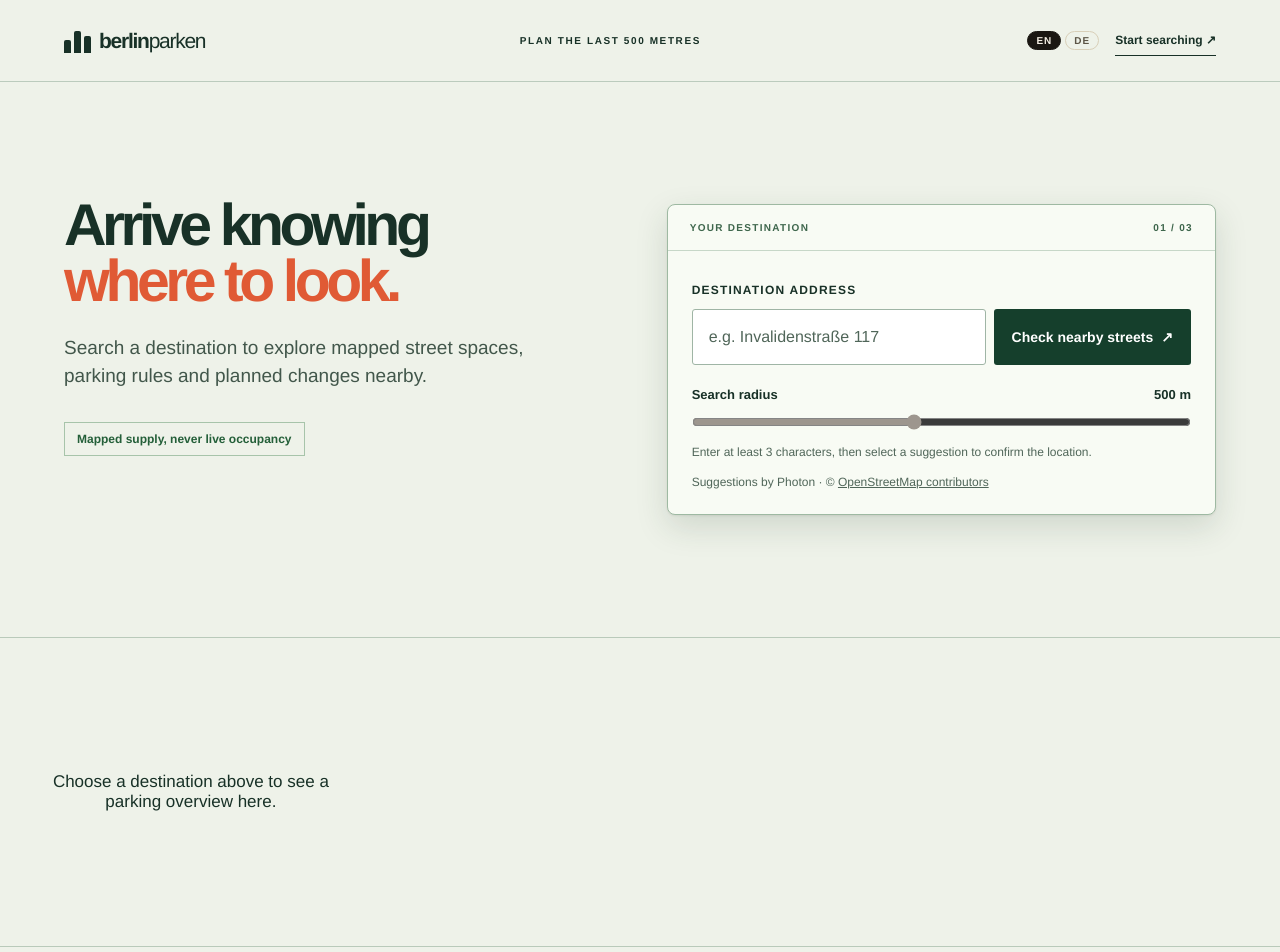
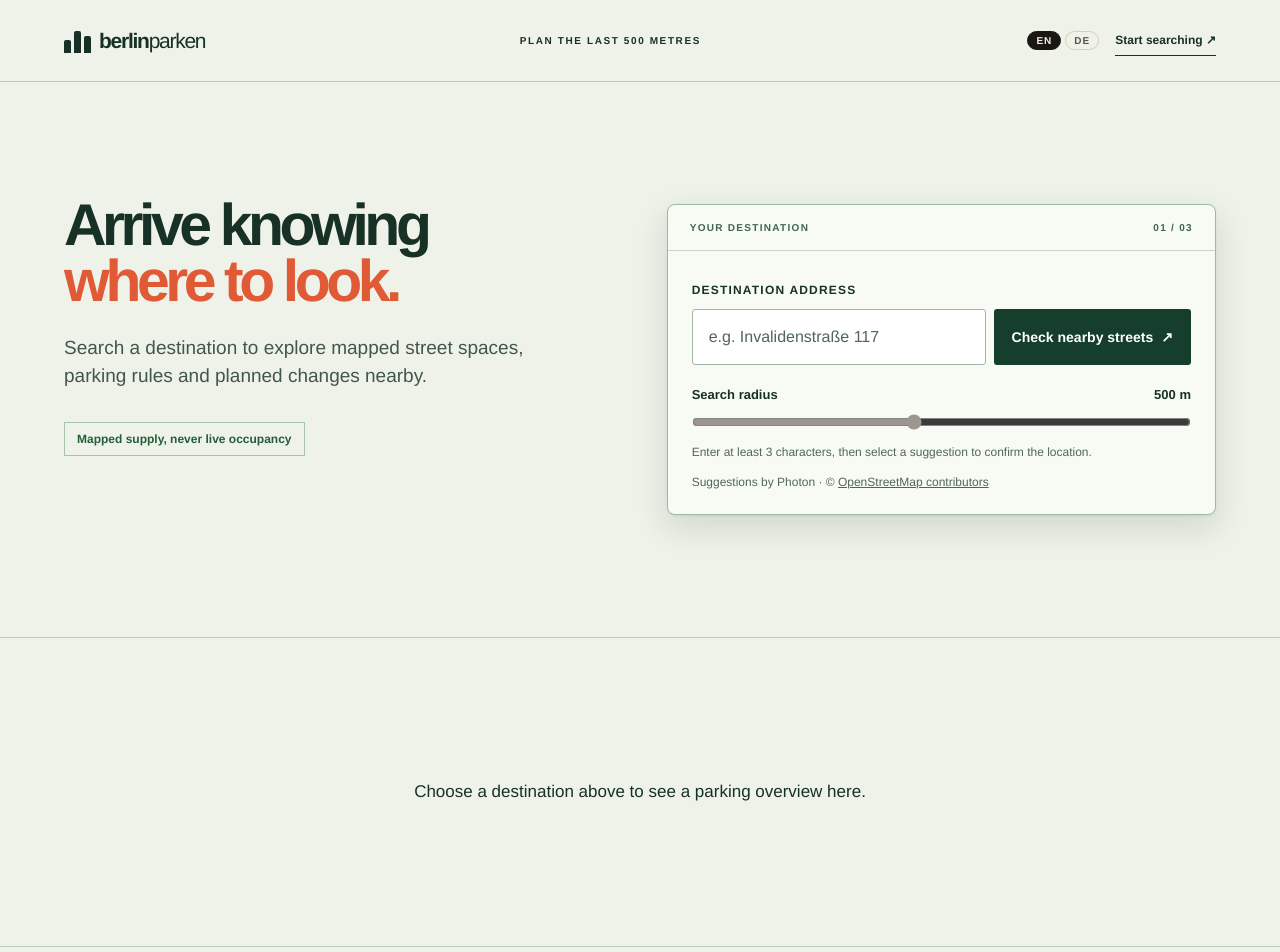
Before and after one commit to rotimi-babalola/berlin-parken, a Next.js app: page / in a window 1280 px wide. Shown: the top 952 px of the page. Built offline with nearby package versions, Linux system fonts and the light colour scheme.

Commit message:
feat(signal): adjust layout for empty results and loading note in CSS

```diff
--- a/src/components/signal/signal.module.css
+++ b/src/components/signal/signal.module.css
@@ -412,12 +412,14 @@
   text-underline-offset: 4px;
 }
 .emptyResult {
+  grid-column: 1 / -1;
   margin: auto;
   padding: 70px 24px;
   font-size: 17px;
   text-align: center;
 }
 .loadingNote {
+  grid-column: 1 / -1;
   margin: auto;
   padding: 70px 24px;
   font-size: 17px;
```
